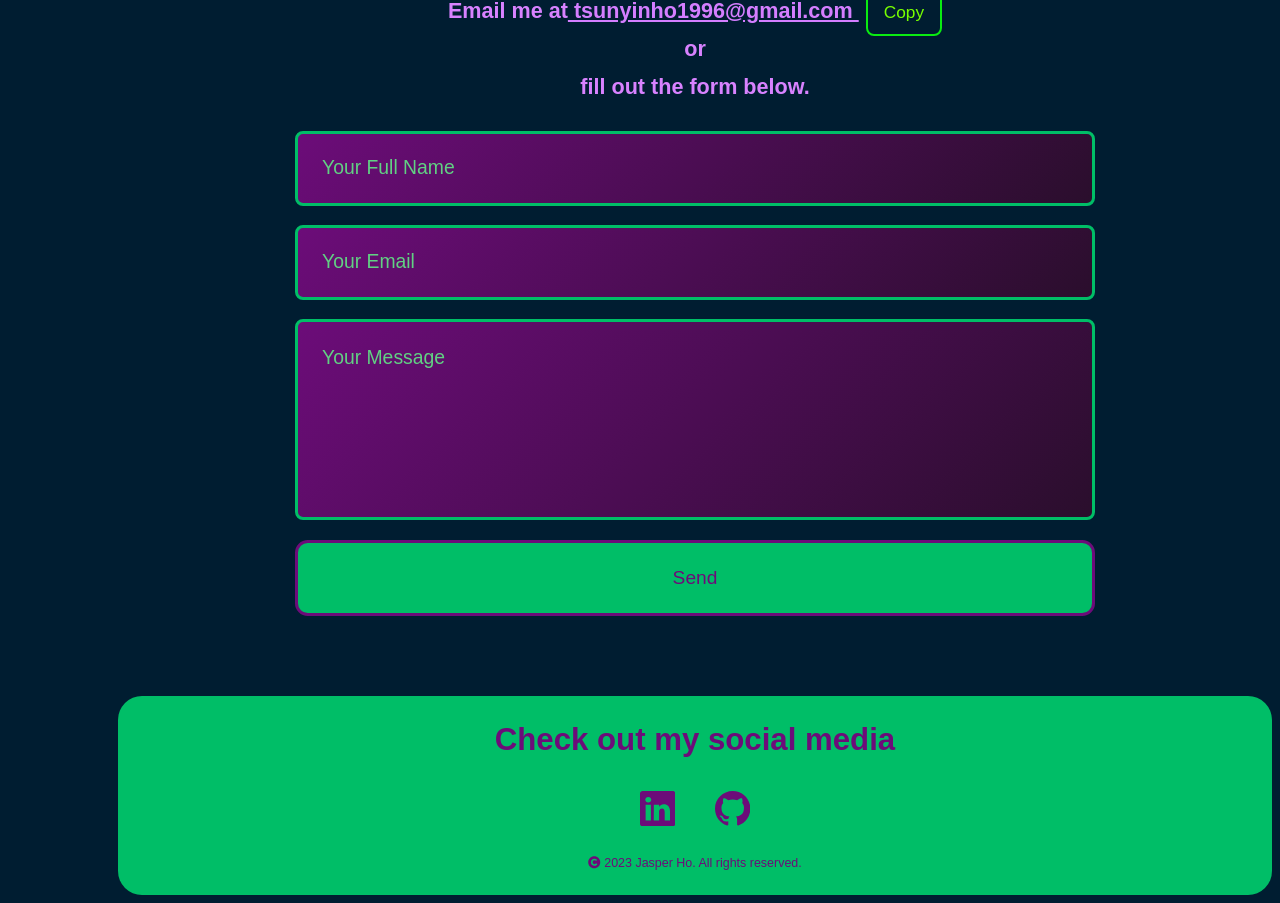
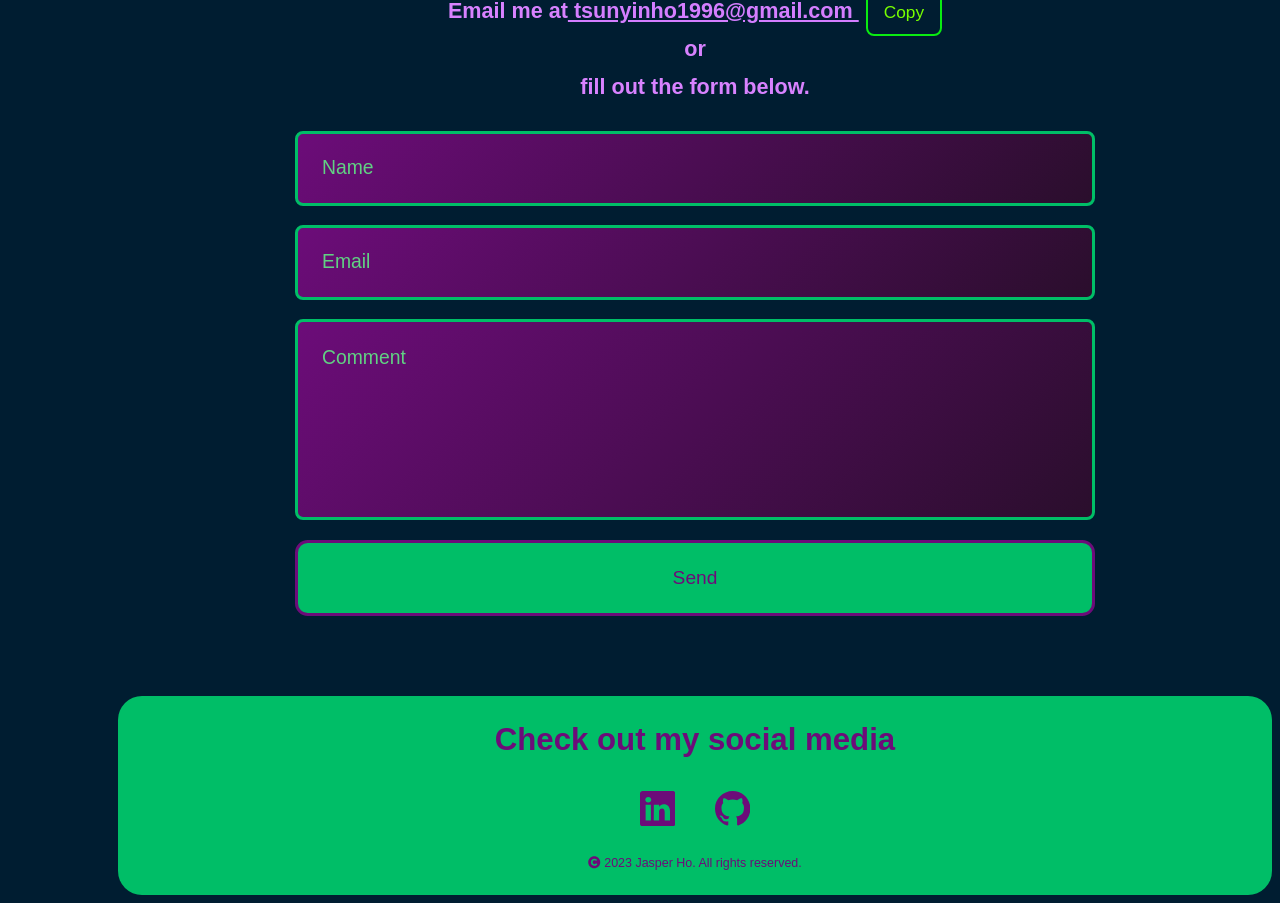
Before and after one commit to JasperHo1228/MyPortfolio, a React (Create React App) app: page / in a window 1280 px wide. Shown: the part 3634-4537 px from the top of the page. Built offline with nearby package versions, Linux system fonts and the light colour scheme.

Commit message:
Change placeholder

```diff
--- a/src/ContactMe/Contact.js
+++ b/src/ContactMe/Contact.js
@@ -161,7 +161,7 @@ const [focusedInput, setFocusedInput] = useState(null);
           <input
             type="text"
             name="name"
-            placeholder="Your Full Name"
+            placeholder="Name"
             id="name"
             onFocus={() => handleFocus('name')}
             onBlur={handleBlur}
@@ -172,7 +172,7 @@ const [focusedInput, setFocusedInput] = useState(null);
           <input
             type="text"
             name="email"
-            placeholder="Your Email"
+            placeholder="Email"
             id="email"
             onFocus={() => handleFocus('email')}
             onBlur={handleBlur}
@@ -183,7 +183,7 @@ const [focusedInput, setFocusedInput] = useState(null);
           <textarea
             name="message"
             rows="7"
-            placeholder="Your Message"
+            placeholder="Comment"
             id="yourMessage"
             onFocus={() => handleFocus('yourMessage')}
             onBlur={handleBlur}
```
